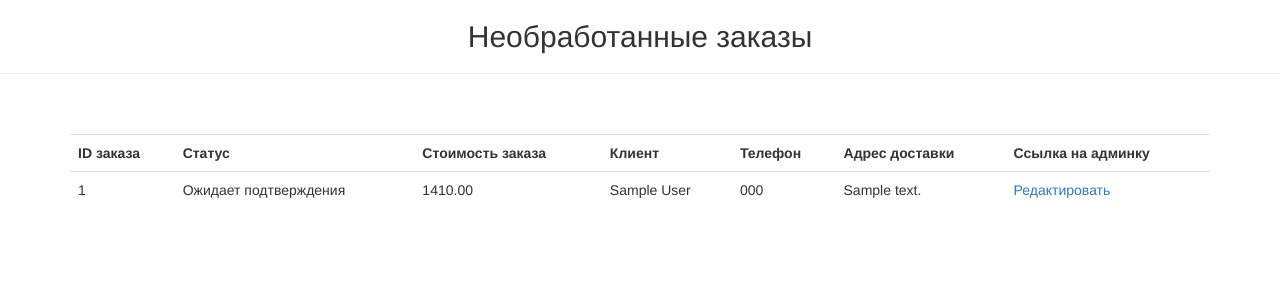
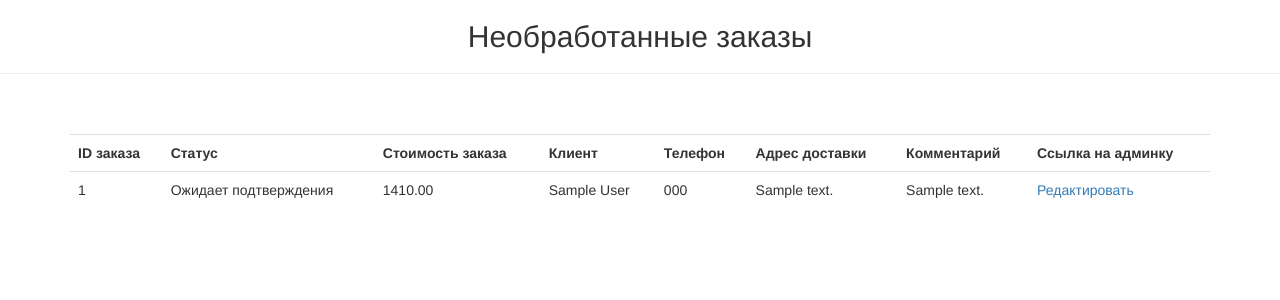
Before and after one commit to ilyashirko/burger_store, a Django app: page /manager/orders/ in a window 1280 px wide. Shown: the part 52-352 px from the top of the page. Run offline with Django 3.2, Linux system fonts and the light colour scheme; a user stored in the database is signed in; data comes from the database, SQL or seed files in the repository; tables that the repository leaves empty hold one stand-in row (values such as "Sample post"); parts of the project's set-up code (start-up, migrations or seed data) failed here and were passed over; some libraries are stand-ins or nearby versions.

Commit message:
add order comments

```diff
--- a/foodcartapp/models.py
+++ b/foodcartapp/models.py
@@ -158,6 +158,7 @@ class Order(models.Model):
         auto_now_add=True,
         editable=False
     )
+    comment = models.TextField('Комментарий', blank=True)
     status = models.CharField('Статус заказа', max_length=50, choices=STATUSES, default='new')
 
     objects = OrderQuerySet.as_manager()
--- a/restaurateur/templates/order_items.html
+++ b/restaurateur/templates/order_items.html
@@ -19,6 +19,7 @@
       <th>Клиент</th>
       <th>Телефон</th>
       <th>Адрес доставки</th>
+      <th>Комментарий</th>
       <th>Ссылка на админку</th>
     </tr>
 
@@ -30,6 +31,7 @@
         <td>{{item.client}}</td>
         <td>{{item.phonenumber}}</td>
         <td>{{item.address}}</td>
+        <td>{{item.comment}}</td>
         <td><a href="{% url 'admin:foodcartapp_order_change' 	object_id=item.uuid %}?return={{ return_url }}">Редактировать</a></td>
       </tr>
     {% endfor %}
--- a/restaurateur/views.py
+++ b/restaurateur/views.py
@@ -103,6 +103,7 @@ def view_orders(request):
             'phonenumber': str(order.phonenumber),
             'address': order.address,
             'price': order.calc_price(),
+            'comment': order.comment if order.comment else '',
         }
         for order in orders
     ]
```
Also changed, not shown: foodcartapp/migrations/0052_order_comment.py (added).
